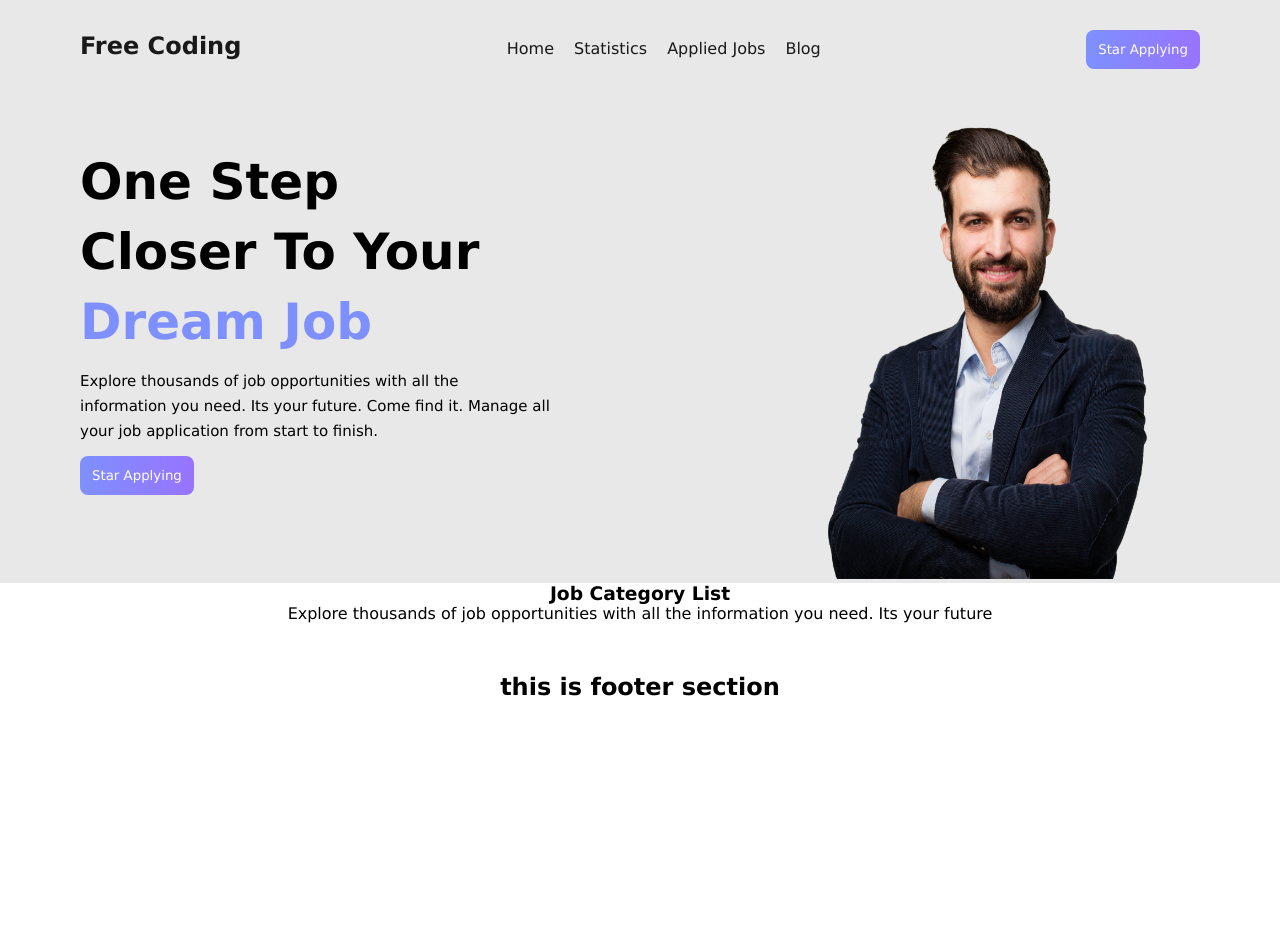
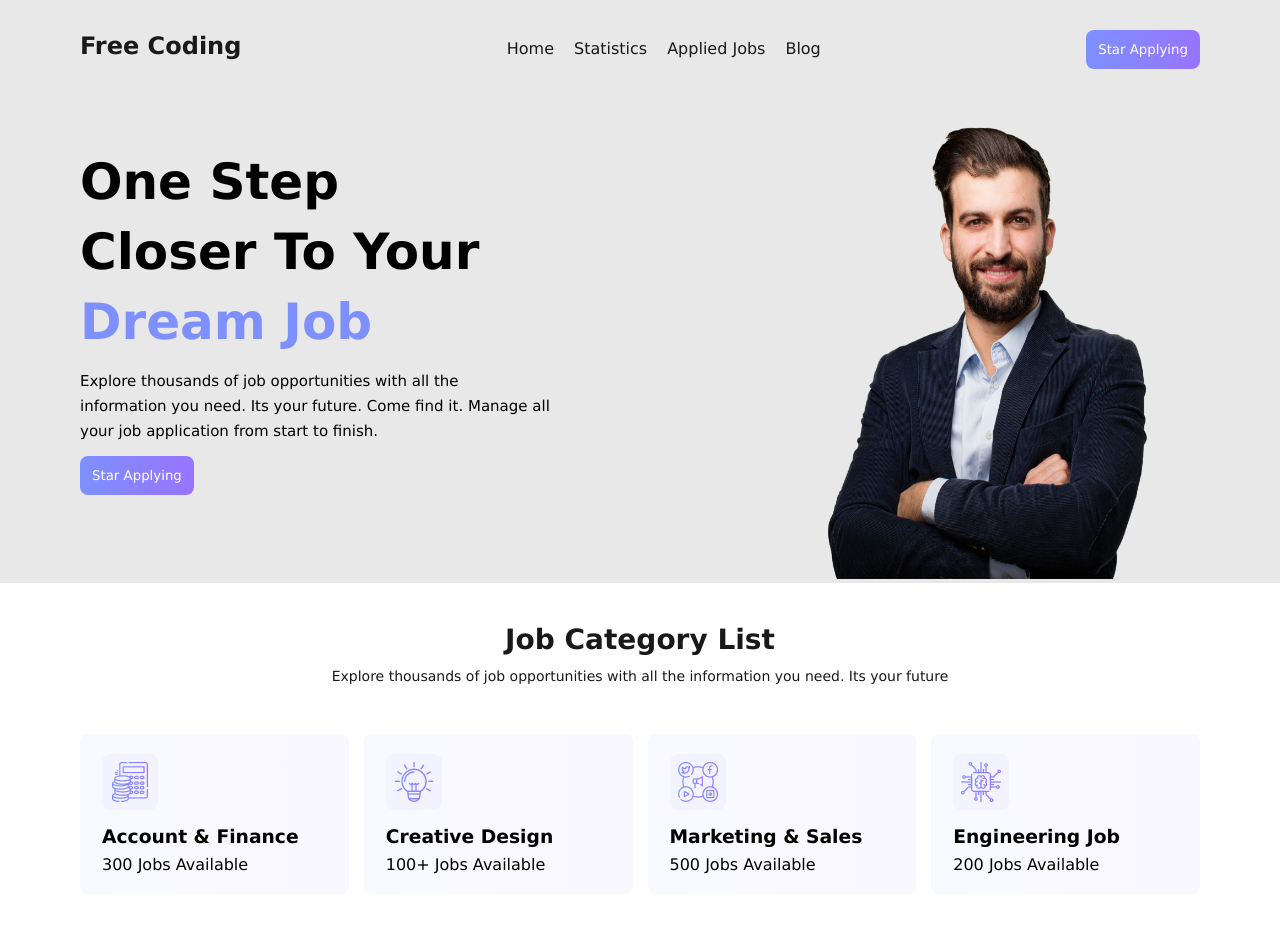
Before and after one commit to Prosantaroy1/Career-Hub-project, a React (Vite) app: page / in a window 1280 px wide. Shown: the top 945 px of the page. Before the commit the page ends 800 px from the top, so only its background shows below. Built offline with nearby package versions, Linux system fonts and the light colour scheme.

Commit message:
category job list desing done

```diff
--- /dev/null
+++ b/public/categorys.json
@@ -0,0 +1,26 @@
+[
+    {
+        "id": "1",
+        "name": "Account & Finance",
+        "job": "300 Jobs Available",
+        "img": "../src/assets/Icons/accounts 1.png"
+    },
+    {
+        "id": "2",
+        "name": "Creative Design",
+        "job": "100+ Jobs Available",
+        "img": "../src/assets/Icons/business 1.png"
+    },
+    {
+        "id": "3",
+        "name": "Marketing & Sales",
+        "job": "500 Jobs Available",
+        "img": "../src/assets/Icons/social-media 1.png"
+    },
+    {
+        "id": "4",
+        "name": "Engineering Job",
+        "job": "200 Jobs Available",
+        "img": "../src/assets/Icons/chip 1.png"
+    }
+]
--- /dev/null
+++ b/src/component/Category/Category.css
@@ -0,0 +1,14 @@
+.category-container{
+    background: linear-gradient(90deg, rgba(126, 144, 254, 0.05) 0%, rgba(152, 115, 255, 0.05) 100%);
+    border-radius: 8px;
+    padding: 20px 22px;
+}
+.category-container img{
+    background: linear-gradient(90deg, rgba(126, 144, 254, 0.05) 0%, rgba(152, 115, 255, 0.05) 100%);
+    border-radius: 8px;
+    padding: 8px;
+}
+.category-container h3{
+    margin-top: 12px;
+    margin-bottom: 8px;
+}
--- /dev/null
+++ b/src/component/Category/Category.jsx
@@ -0,0 +1,15 @@
+import React from 'react';
+import './Category.css'
+
+const Category = ({category}) => {
+    const { name, job, img}= category;
+    return (
+        <div className='category-container'>
+            <img src={img} alt='img'/>
+            <h3>{name}</h3>
+            <p>{job}</p>
+        </div>
+    );
+};
+
+export default Category;
--- a/src/component/Home/Home.css
+++ b/src/component/Home/Home.css
@@ -3,9 +3,23 @@
     margin: auto;
 }
 
-.job-category h3{
+.job-title{
     text-align: center;
+    color: #1A1919;
+    font-size: 28px;
+    font-weight: 700px;
+    margin-top: 40px;
 }
-.job-category p{
+.job-description{
     text-align: center;
+    color: #1A1919;
+    font-size: 14px;
+    font-weight: 500px;
+    margin-top: 12px;
 }
+.category-div{
+    display: grid;
+    grid-template-columns: repeat(4, 1fr);
+    margin-top: 50px;
+    gap: 15px;
+}
--- a/src/component/Home/Home.jsx
+++ b/src/component/Home/Home.jsx
@@ -1,16 +1,25 @@
 import React from 'react';
 import './Home.css'
+import { useLoaderData } from 'react-router-dom';
+import Category from '../Category/Category';
 const Home = () => {
+    const categorys = useLoaderData();
+    //console.log(categorys);
     return (
         <div className='home-container'>
             <div className='job-category'>
-               <h3>Job Category List</h3>
-               <p>
+               <h3 className='job-title'>Job Category List</h3>
+               <p className='job-description'>
                   Explore thousands of job opportunities with all the information
                    you need. Its your future
                </p>
                <div className='category-div'>
-
+                 {
+                    categorys.map(category=><Category
+                     key={category.id}
+                     category={category}
+                    ></Category>)
+                 }
                </div>
             </div>
         </div>
--- a/src/main.jsx
+++ b/src/main.jsx
@@ -20,6 +20,7 @@ const router = createBrowserRouter([
       {
         path: "/",
         element: <Home/>,
+        loader: ()=> fetch('categorys.json'),
       },
       {
         path: 'statistics',
```
Also changed, not shown: public/Category.json (deleted, +0 -54 lines).
